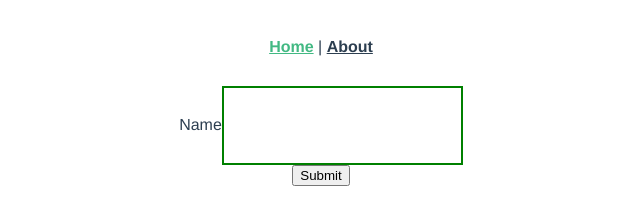
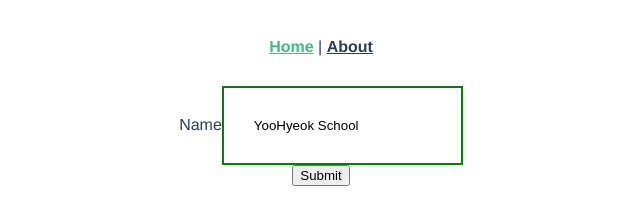
Before and after one commit to YooHyeok/vue2-beginner-basic-cli, a Vue app: page / in a window 1280 px wide. Shown: the top 210 px of the page, without its empty margins (319-959 px from the left). Built offline with nearby package versions, Linux system fonts and the light colour scheme.

Commit message:
feat: `InputField.vue` - v-model 대응 props value 추가 및 바인딩, emit input 등록

```diff
--- a/src/components/InputField.vue
+++ b/src/components/InputField.vue
@@ -7,11 +7,17 @@
       style="padding: 30px; border: 2px solid green"
       @input=" changeName"
     > -->
-    <input
+    <!-- <input
       type="text"
       :value="name"
       style="padding: 30px; border: 2px solid green"
       @input="$emit('changeName', $event.target.value)"
+    > -->
+    <input
+      type="text"
+      :value="value"
+      style="padding: 30px; border: 2px solid green"
+      @input="$emit('input', $event.target.value)"
     >
   </div>
 </template>
@@ -19,11 +25,16 @@
 <script>
 export default {
   props: {
-    name: {
+    value: {
       type: String,
       required: true,
       default: null
     },
+    /* name: {
+      type: String,
+      required: true,
+      default: null
+    }, */
   },
   /* methods: {
     changeName(e) {
```
